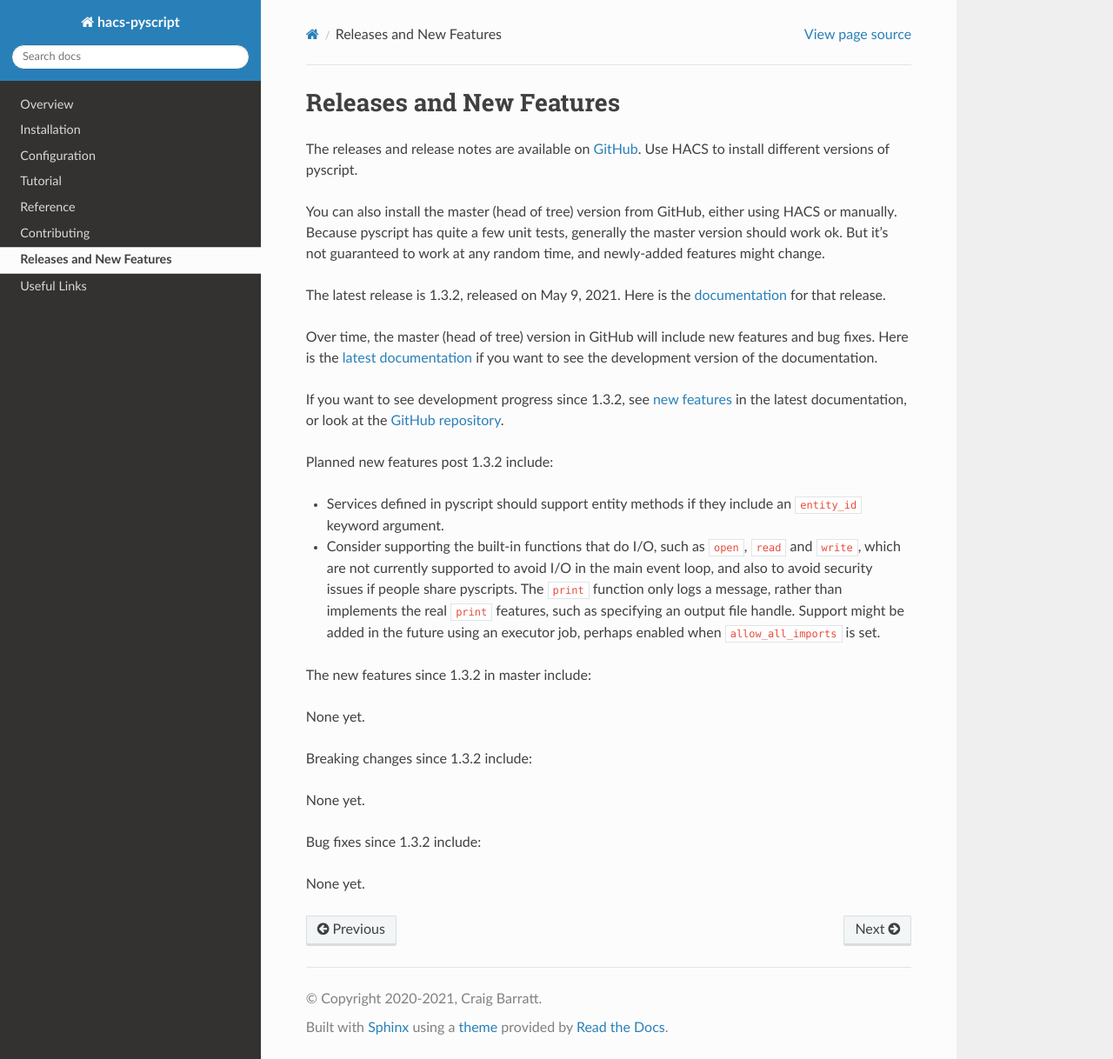
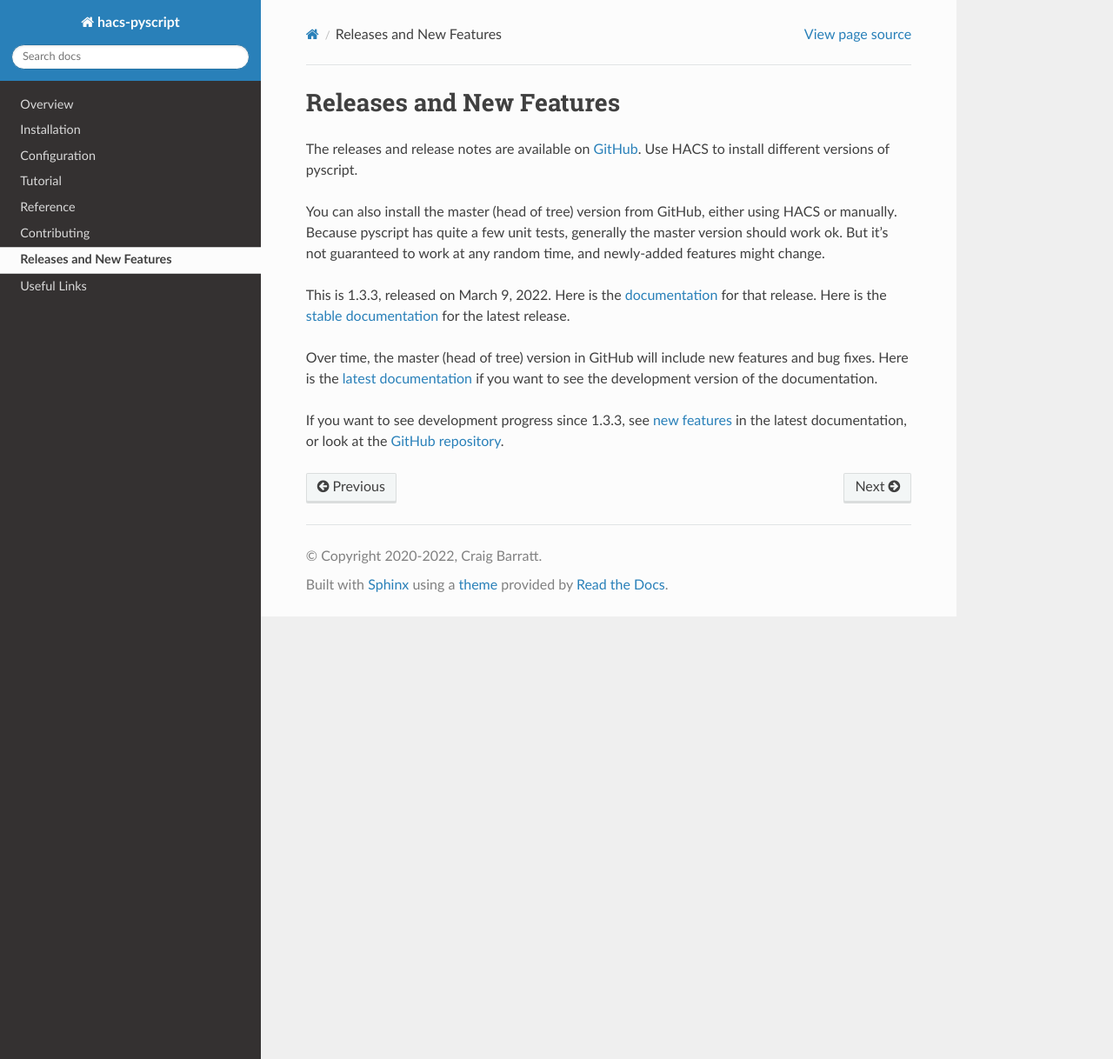
Before and after one commit to custom-components/pyscript, a Sphinx documentation site: the page built from docs/new_features.rst, in a window 1280 px wide and 1218 px high. Shown: the whole window at 87% size. Built offline with Sphinx 7.4.7 and the Read the Docs theme 2.0.0, drawn with Linux system fonts in a browser that asks for light colours.

```diff
--- a/docs/conf.py
+++ b/docs/conf.py
@@ -19,11 +19,11 @@ import sphinx_rtd_theme
 # -- Project information -----------------------------------------------------
 
 project = 'hacs-pyscript'
-copyright = '2020-2021, Craig Barratt'
+copyright = '2020-2022, Craig Barratt'
 author = 'Craig Barratt'
 
 # The full version, including alpha/beta/rc tags
-release = '1.3.2'
+release = '1.3.3'
 
 master_doc = 'index'
 
--- a/docs/new_features.rst
+++ b/docs/new_features.rst
@@ -8,38 +8,15 @@ You can also install the master (head of tree) version from GitHub, either using
 Because pyscript has quite a few unit tests, generally the master version should work ok. But it's not
 guaranteed to work at any random time, and newly-added features might change.
 
-..
-    This release is 1.3.2, released on May 9, 2021.  Here is the `documentation
-    <https://hacs-pyscript.readthedocs.io/en/1.3.2>`__ for this release.
-
-The latest release is 1.3.2, released on May 9, 2021.  Here is the `documentation
-<https://hacs-pyscript.readthedocs.io/en/1.3.2>`__ for that release.
+This is 1.3.3, released on March 9, 2022.  Here is the `documentation
+<https://hacs-pyscript.readthedocs.io/en/1.3.3>`__ for that release.  Here is the
+`stable documentation <https://hacs-pyscript.readthedocs.io/en/stable>`__ for
+the latest release.
 
 Over time, the master (head of tree) version in GitHub will include new features and bug fixes.
 Here is the `latest documentation <https://hacs-pyscript.readthedocs.io/en/latest>`__ if you want
 to see the development version of the documentation.
 
-If you want to see development progress since 1.3.2, see
+If you want to see development progress since 1.3.3, see
 `new features <https://hacs-pyscript.readthedocs.io/en/latest/new_features.html>`__ in the latest
 documentation, or look at the `GitHub repository <https://github.com/custom-components/pyscript>`__.
-
-Planned new features post 1.3.2 include:
-
-- Services defined in pyscript should support entity methods if they include an ``entity_id`` keyword argument.
-- Consider supporting the built-in functions that do I/O, such as ``open``, ``read`` and ``write``, which
-  are not currently supported to avoid I/O in the main event loop, and also to avoid security issues if people
-  share pyscripts. The ``print`` function only logs a message, rather than implements the real ``print`` features,
-  such as specifying an output file handle. Support might be added in the future using an executor job, perhaps
-  enabled when ``allow_all_imports`` is set.
-
-The new features since 1.3.2 in master include:
-
-None yet.
-
-Breaking changes since 1.3.2 include:
-
-None yet.
-
-Bug fixes since 1.3.2 include:
-
-None yet.
```
Also changed, not shown: 1 other file.
